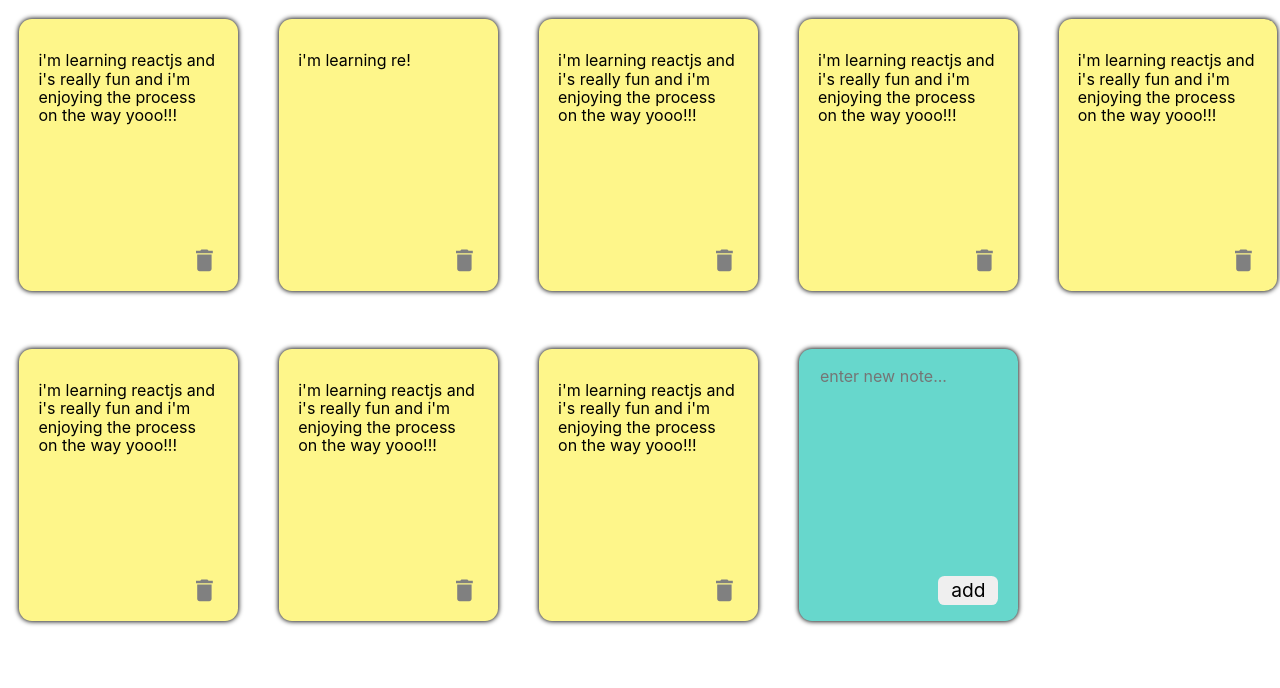
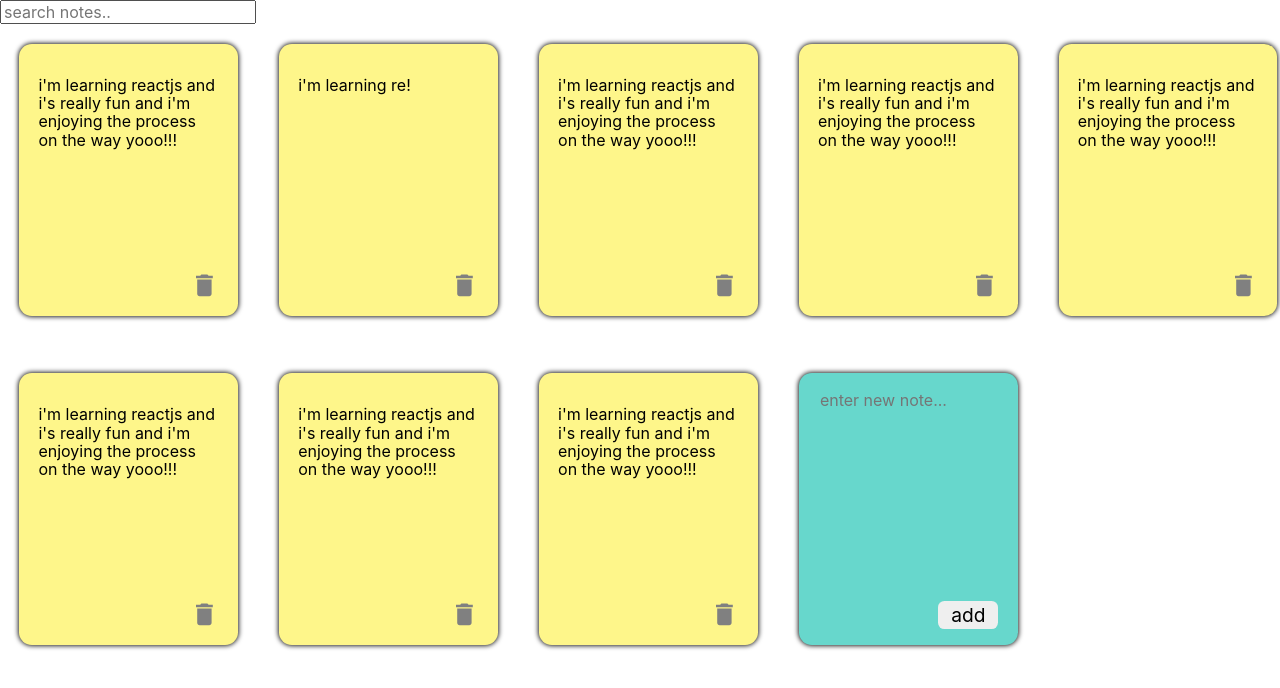
Before and after one commit to BodaNabeel/note-keeping-react, a React (Create React App) app: page / in a window 1280 px wide. Shown: the top 688 px of the page. Built offline with nearby package versions, Linux system fonts and the light colour scheme.

Commit message:
search handler added

```diff
--- a/src/App.js
+++ b/src/App.js
@@ -1,8 +1,10 @@
 import { useState } from "react";
 import NoteList from "./components/NoteList";
 import { v4 as uuidv4 } from "uuid";
+import Search from "./components/Search";
 
 function App() {
+  const [searchText, setSearchText] = useState("");
   const [notes, setNotes] = useState([
     {
       text: "i'm learning reactjs and i's really fun and i'm enjoying the process on the way yooo!!!",
@@ -39,7 +41,13 @@ function App() {
   ]);
   return (
     <>
-      <NoteList notes={notes} setNotes={setNotes} />
+      <Search setSearchText={setSearchText} />
+      <NoteList
+        notes={notes.filter((notes) =>
+          notes.text.toLowerCase().includes(searchText.toLowerCase())
+        )}
+        setNotes={setNotes}
+      />
     </>
   );
 }
--- /dev/null
+++ b/src/components/Search.jsx
@@ -0,0 +1,7 @@
+import React from 'react';
+
+export default function Search({setSearchText}) {
+  return <div>
+      <input type="text" placeholder='search notes..' onChange={(e) => setSearchText(e.target.value)} />
+  </div>;
+}
```
